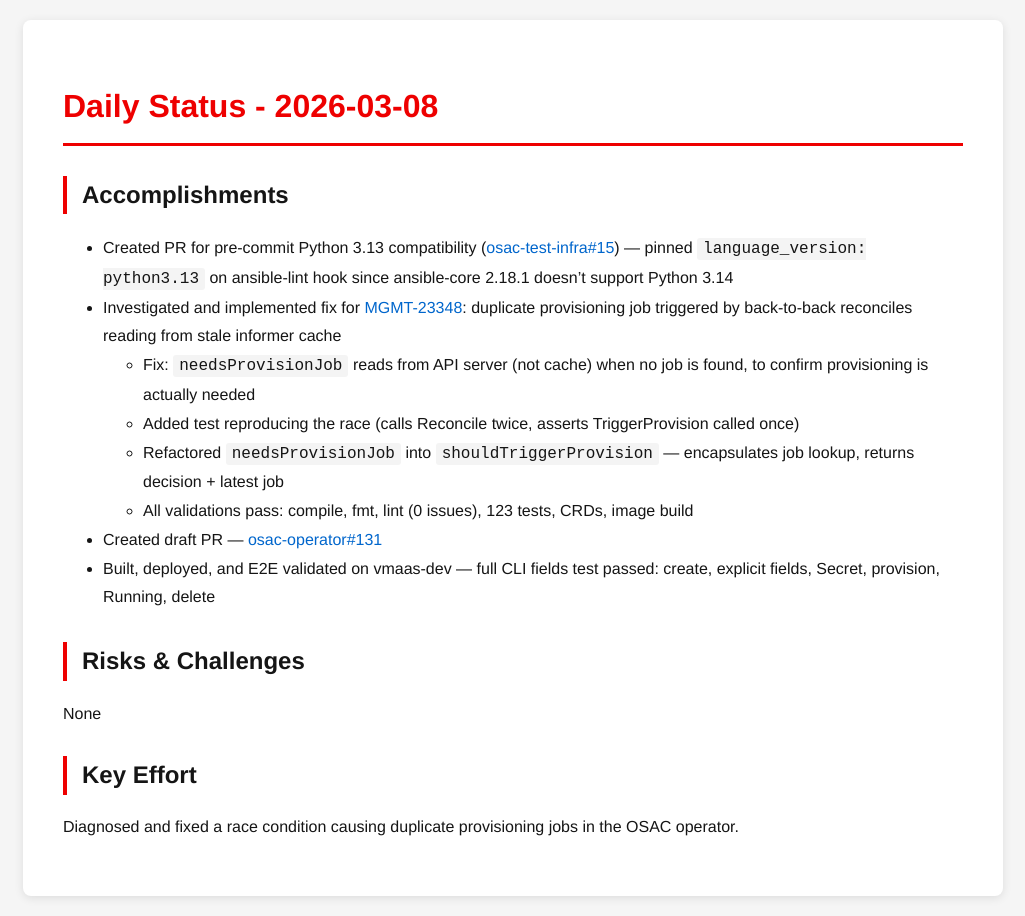
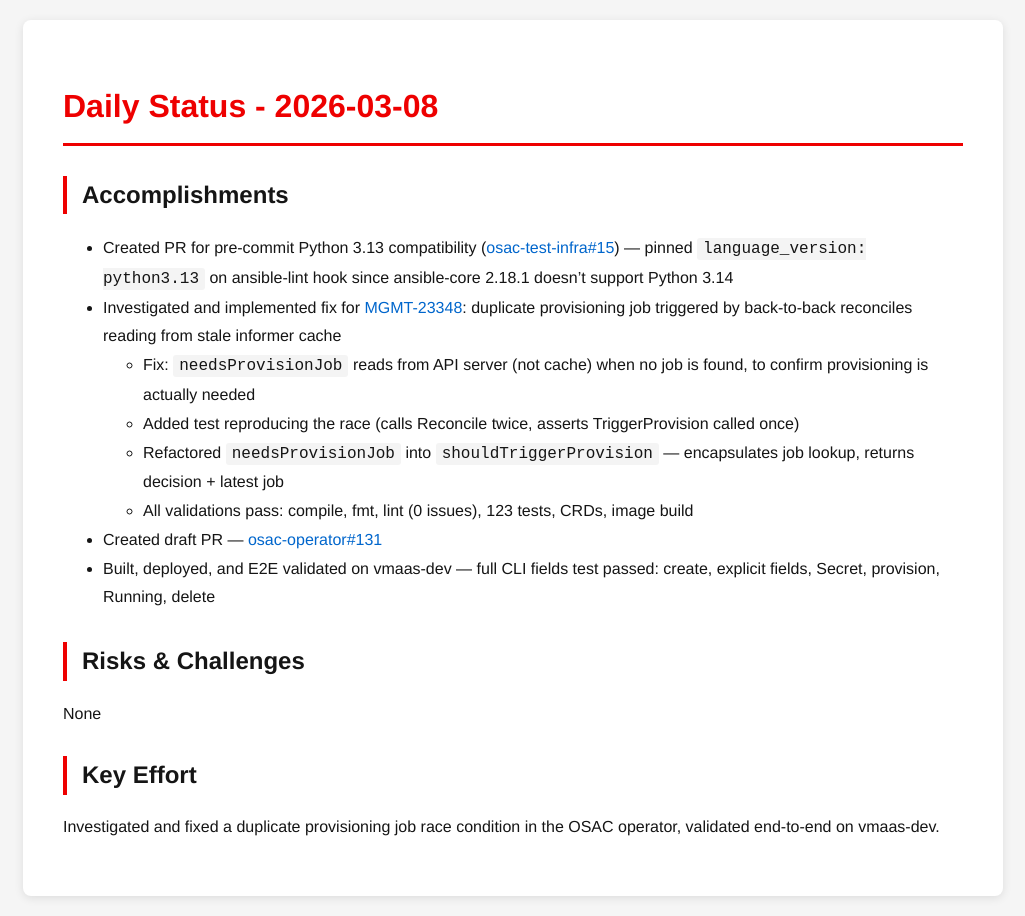
Before and after one commit to tzvatot/daily-status, a Jekyll site: the page built from 2026-03-08.md, in a window 1280 px wide. Shown: the whole page, without its empty margins (127-1152 px from the left). Built offline with Jekyll 4.4.1, drawn with Linux system fonts in a browser that asks for light colours.

Commit message:
Daily status update - 2026-03-08

```diff
--- a/2026-03-08.md
+++ b/2026-03-08.md
@@ -20,4 +20,4 @@
 None
 
 ## Key Effort
-Diagnosed and fixed a race condition causing duplicate provisioning jobs in the OSAC operator.
+Investigated and fixed a duplicate provisioning job race condition in the OSAC operator, validated end-to-end on vmaas-dev.
```
